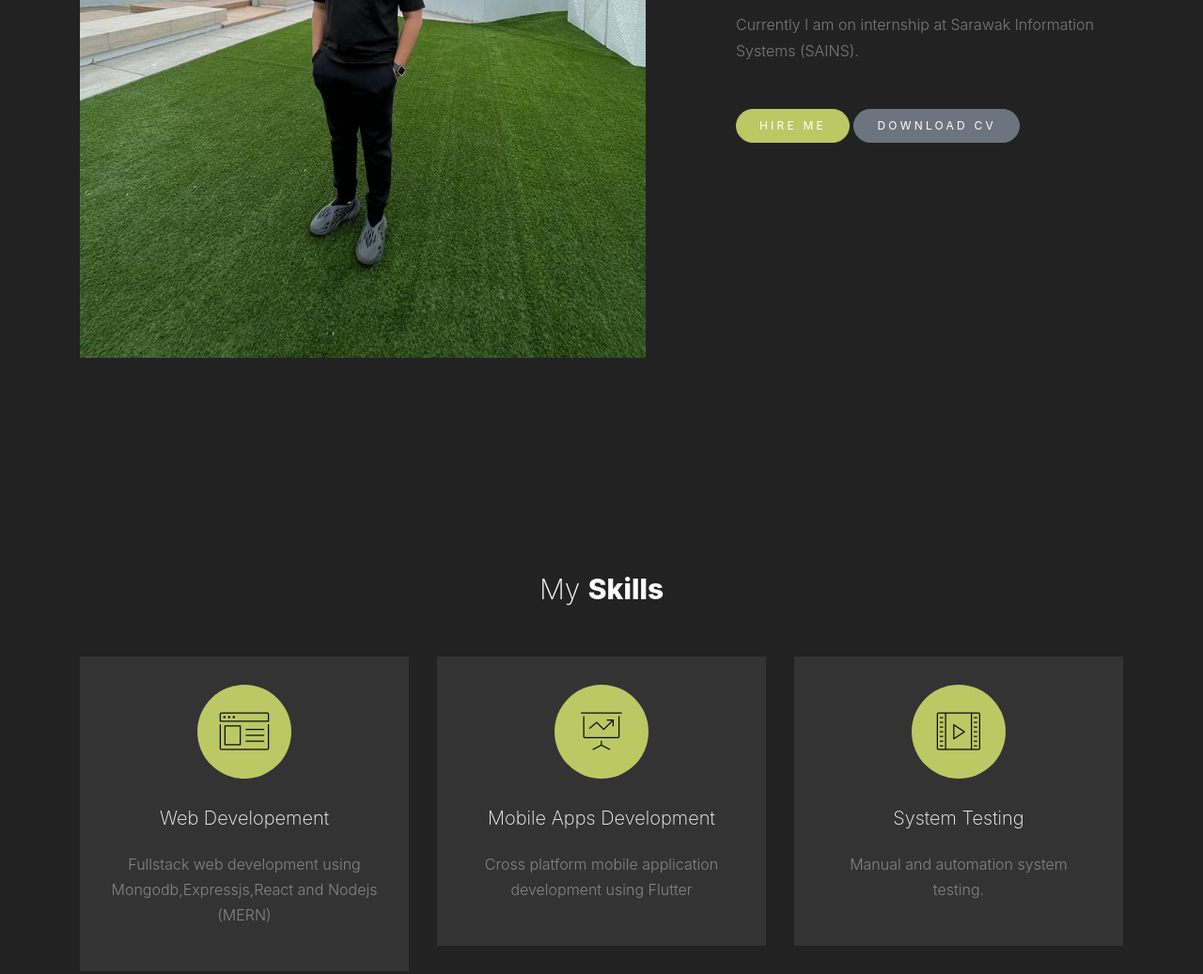
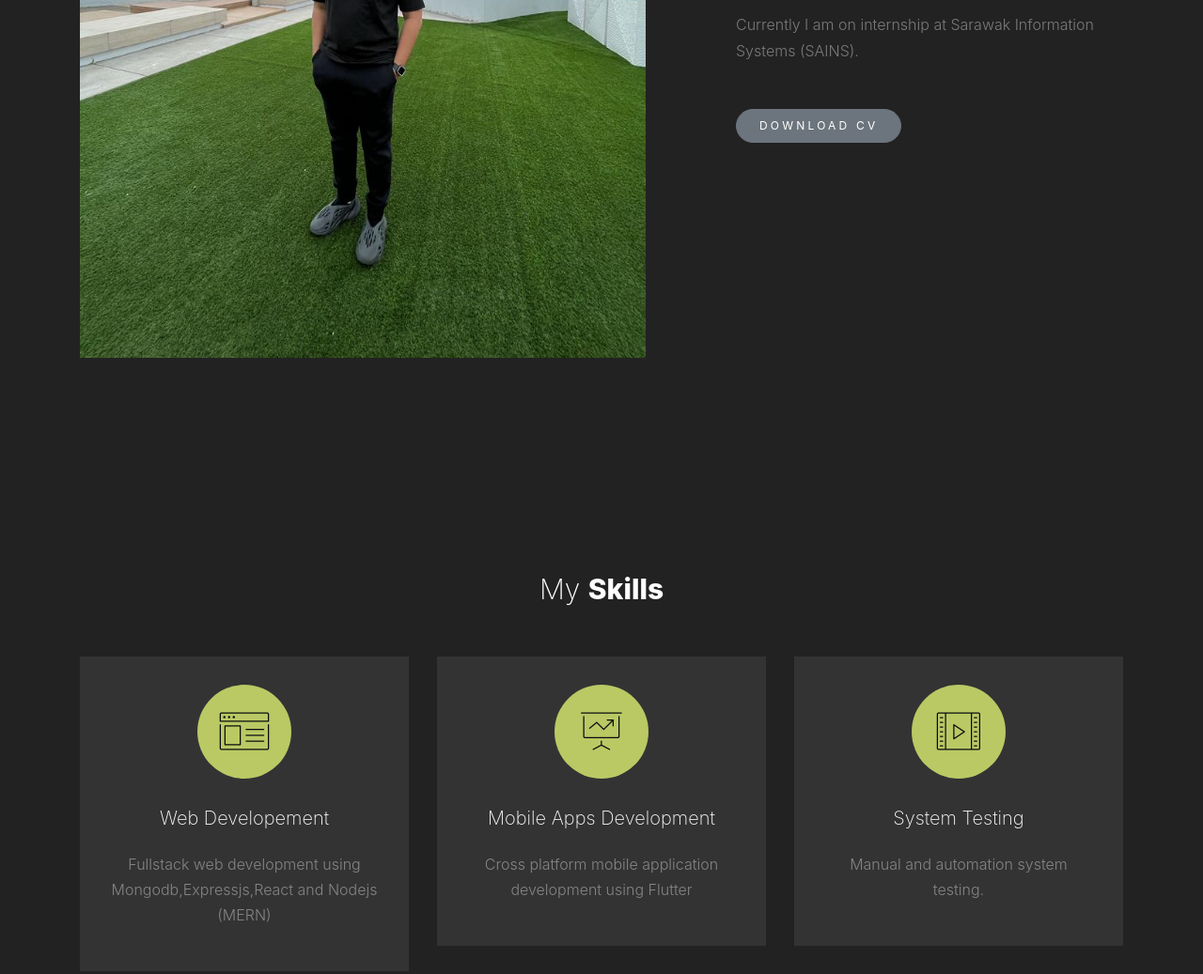
Before and after one commit to rahimsargandang/myportfolio, a plain HTML site: page index.html in a window 1280 px wide. Shown: the part 2998-4035 px from the top of the page at 94% size. Drawn offline with nearby package versions, Linux system fonts and the light colour scheme; files whose address does not match are found by name.

Commit message:
edit hire button

```diff
--- a/index.html
+++ b/index.html
@@ -226,7 +226,7 @@
 					<p class="mb-5  "> Currently I am on internship at Sarawak Information Systems (SAINS).</p>
 
 					<p>
-						<a href="#section-contact" class="btn btn-primary px-4 py-2 btn-sm smoothscroll">Hire Me</a>
+						<!-- <a href="#section-contact" class="btn btn-primary px-4 py-2 btn-sm smoothscroll">Hire Me</a> -->
 						<a href="files/resume.pdf" download="Resume Abdul Rahim bin Sargandang" class="btn btn-secondary px-4 py-2 btn-sm">Download CV</a>
 					</p>
 				</div>
```
